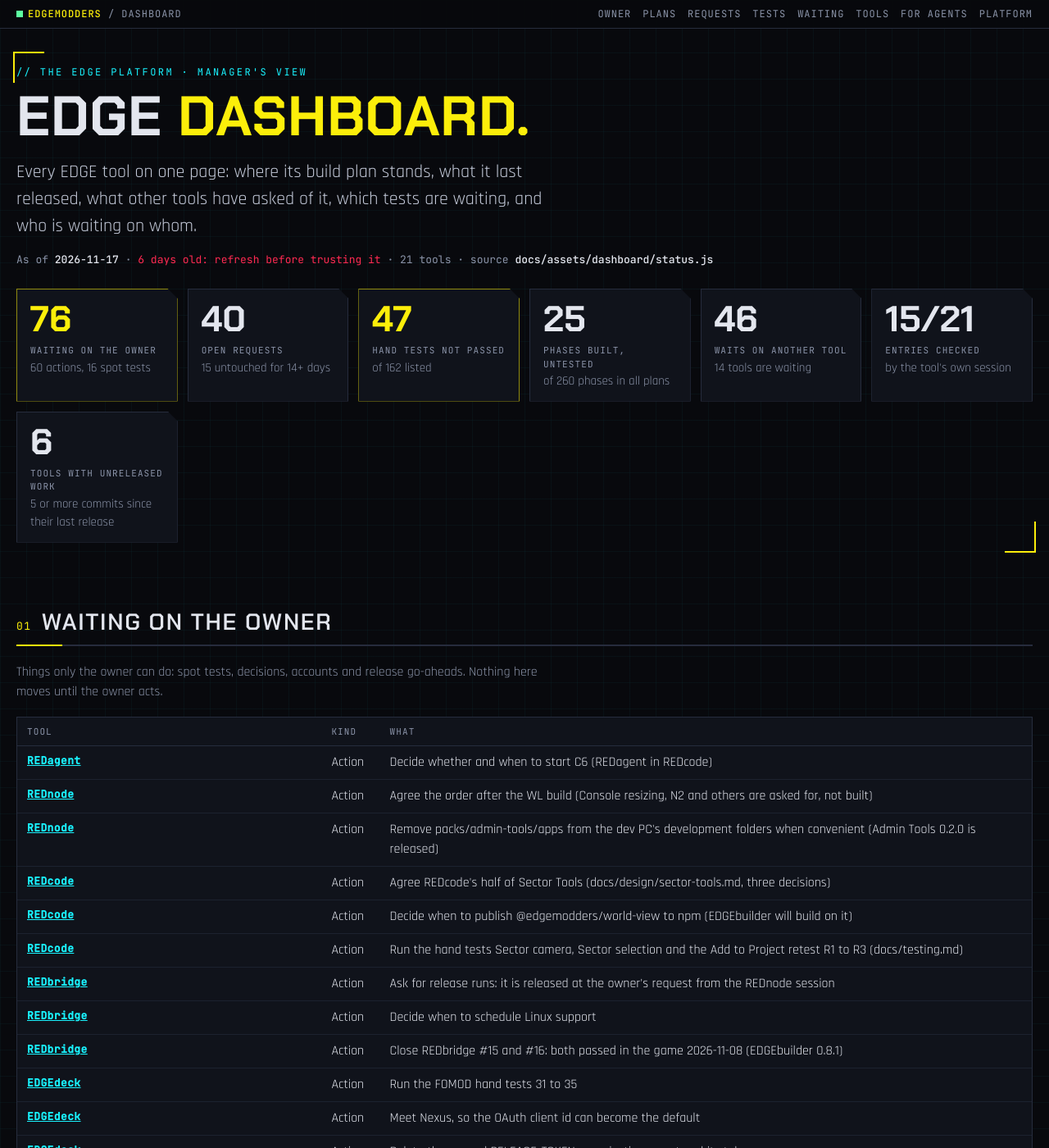
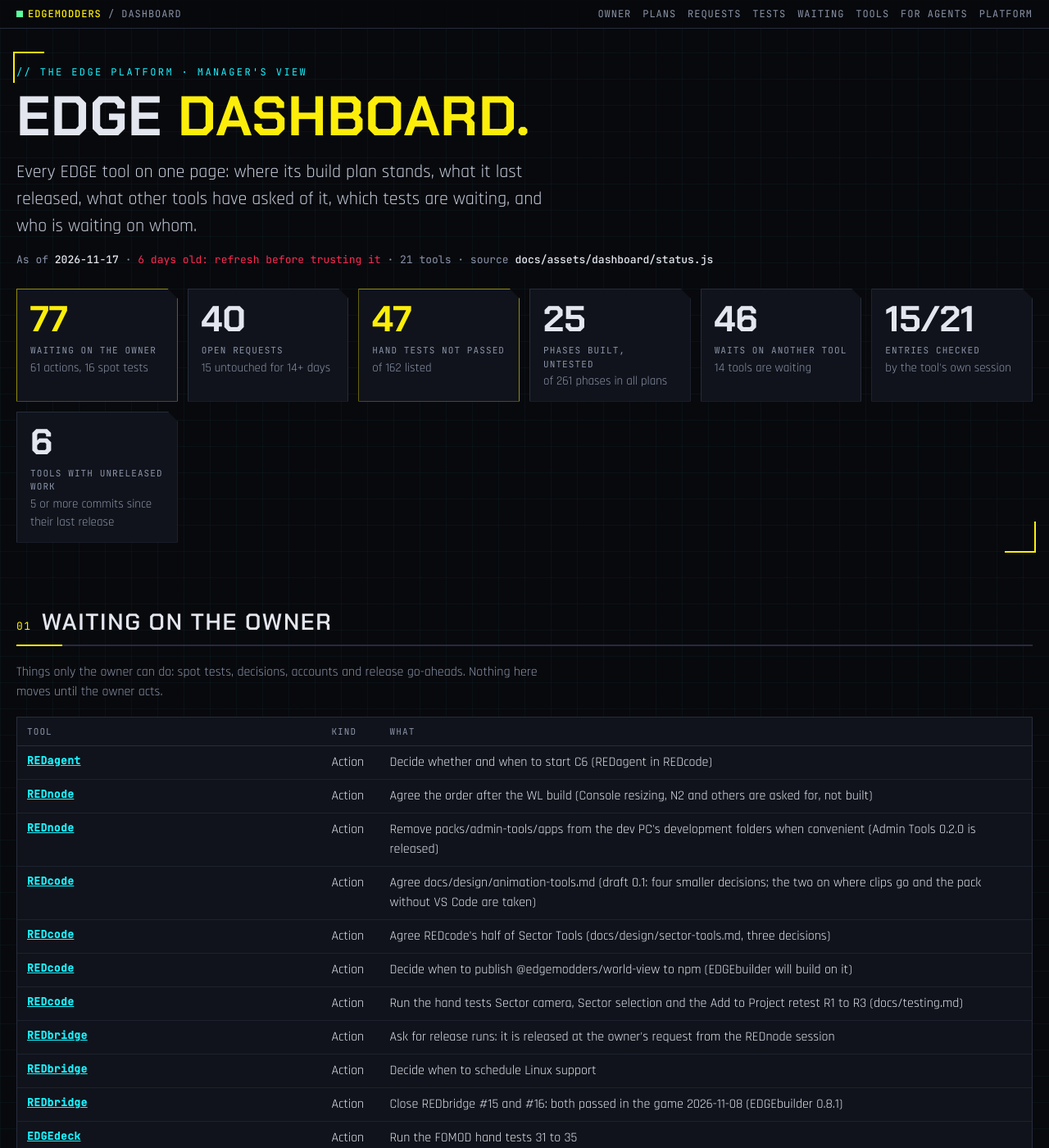
Before and after one commit to Edgemodders/EDGEweb, a Jekyll site: the page docs/dashboard.html, which Jekyll copies as it is, in a window 1280 px wide and 1400 px high. Shown: the whole window at 82% size. Built offline with Jekyll 4.4.1, drawn with Linux system fonts in a browser that asks for light colours; some of the changed text lies outside the part shown.

Commit message:
Dashboard: REDcode, Animation Tools designed (draft 0.1)
Co-Authored-By: Claude Opus 5.5 <noreply@anthropic.com>

```diff
--- a/docs/assets/dashboard/status.js
+++ b/docs/assets/dashboard/status.js
@@ -932,6 +932,11 @@ window.EDGE_STATUS = {
       "id": "SS",
       "title": "Sector selection: many things at once, a screen box and a volume, the selected list (docs/design/sector-selection.md, agreed and built 2026-11-21)",
       "status": "built, tests pending"
+     },
+     {
+      "id": "AT",
+      "title": "Animation Tools: anim-core, Generate, Add and Replace Clip, a REDnode pack (design draft 0.1)",
+      "status": "planned"
      }
     ]
    },
@@ -1126,6 +1131,7 @@ window.EDGE_STATUS = {
     }
    ],
    "ownerActions": [
+    "Agree docs/design/animation-tools.md (draft 0.1: four smaller decisions; the two on where clips go and the pack without VS Code are taken)",
     "Agree REDcode's half of Sector Tools (docs/design/sector-tools.md, three decisions)",
     "Decide when to publish @edgemodders/world-view to npm (EDGEbuilder will build on it)",
     "Run the hand tests Sector camera, Sector selection and the Add to Project retest R1 to R3 (docs/testing.md)"
--- a/docs/dashboard.html
+++ b/docs/dashboard.html
@@ -203,7 +203,7 @@ pre.how { background: #05060a; border: 1px solid var(--line); padding: 12px 14px
 </div>
 <div id="tip" role="tooltip"></div>
 
-<script src="assets/dashboard/status.js?v=187"></script>
+<script src="assets/dashboard/status.js?v=188"></script>
 <script>
 (function () {
   var S = window.EDGE_STATUS;
```
